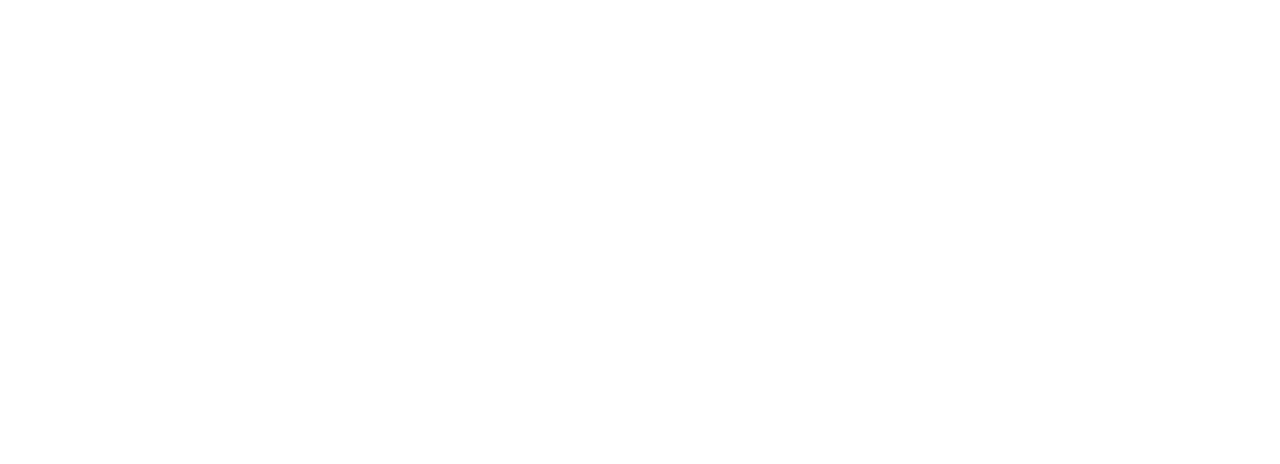
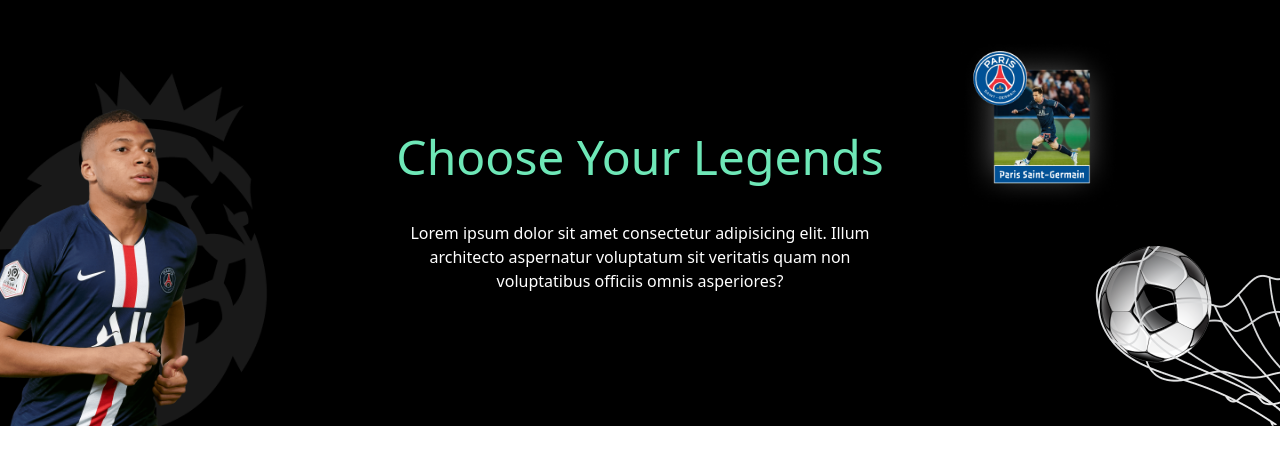
Before and after one commit to mahfujurr/select-best-v, a plain HTML site: page index.html in a window 1280 px wide. Drawn offline with nearby package versions, Linux system fonts and the light colour scheme.

Commit message:
header added

```diff
--- a/index.html
+++ b/index.html
@@ -4,9 +4,36 @@
     <meta charset="UTF-8">
     <meta http-equiv="X-UA-Compatible" content="IE=edge">
     <meta name="viewport" content="width=device-width, initial-scale=1.0">
+    <script src="https://cdn.tailwindcss.com"></script>
     <title>Legends Squad</title>
 </head>
 <body>
+    <header class="bg-black	">
+        <section class="flex justify-between pt-10">
+            <div class="w-1/4">
+                <img src="images/Group 12.png" alt="">
+            </div>
+            <div class="w-2/4	text-white text-center flex justify-center items-center mb-10">
+                <div class="w-4/5">
+                    <h1 class="text-5xl pb-10 text-emerald-300	">Choose Your Legends</h1>
+                    <p>Lorem ipsum dolor sit amet consectetur adipisicing elit. Illum architecto aspernatur voluptatum sit veritatis quam non voluptatibus officiis omnis asperiores?</p>
+                </div>
+            </div>
+            <div class="flex flex-col justify-between w-1/4">
+                <div class="flex items-start w-1/2">
+                    <img src="images/Card-psg.png" alt="">
+                </div>
+                <div class="flex items-end justify-end ">
+                    <img src="images/soccer-goal-top-png-8 4.png" alt="">
+                </div>
+                <!-- <img src="images/Rectangle 57.png" alt=""> -->
+                <!-- bg-[url('images/Rectangle-57.png')] -->
+            </div>
+        </section>
+    </header>
+    <main class="bg-">
+
+    </main>
 
 </body>
 </html>
```
Also changed, not shown: images/Card-psg.png (added), images/Group 12.png (added), images/Rectangle 144.png (added), images/Rectangle 2.png (added), images/Rectangle 3.png (added), images/Rectangle 4.png (added), images/Rectangle 5.png (added), images/Rectangle 6.png (added), images/Rectangle-57.png (added), images/soccer-goal-top-png-8 4.png (added).
